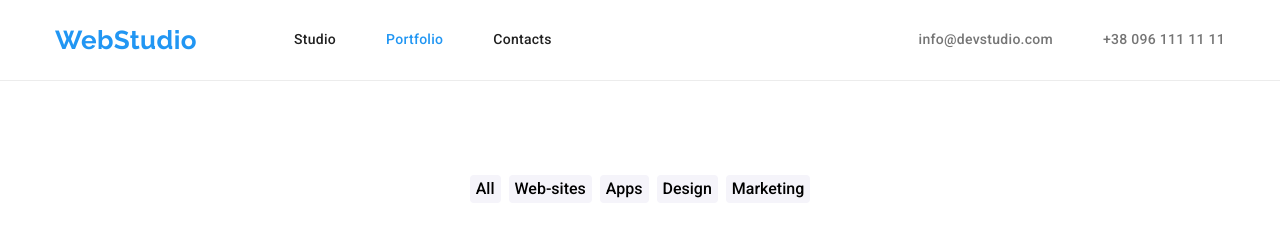
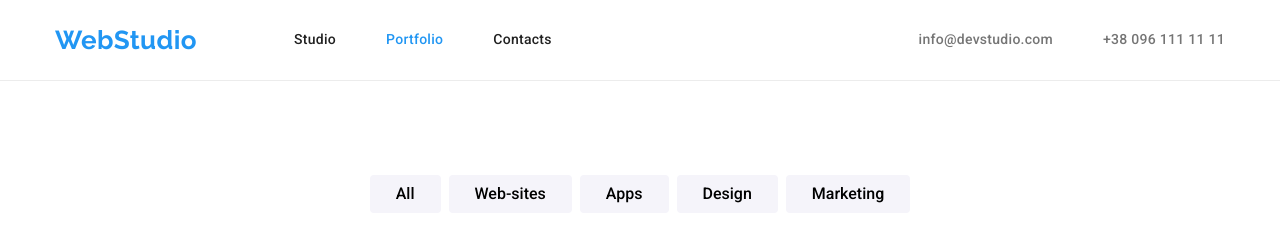
Before and after one commit to Shane-757/goit-markup-hw-03, a plain HTML site: page portfolio.html in a window 1280 px wide. Shown: the top 250 px of the page. Drawn offline with nearby package versions, Linux system fonts and the light colour scheme.

Commit message:
Update style.css

```diff
--- a/css/style.css
+++ b/css/style.css
@@ -318,7 +318,7 @@ img{
     color:var(--black-color);
     cursor: pointer;
     background: var(--background-button-color);
-    padding-top: 6px 26px;
+    padding: 6px 26px;
     border-style: none;
     border-radius: 4px;
 
```
